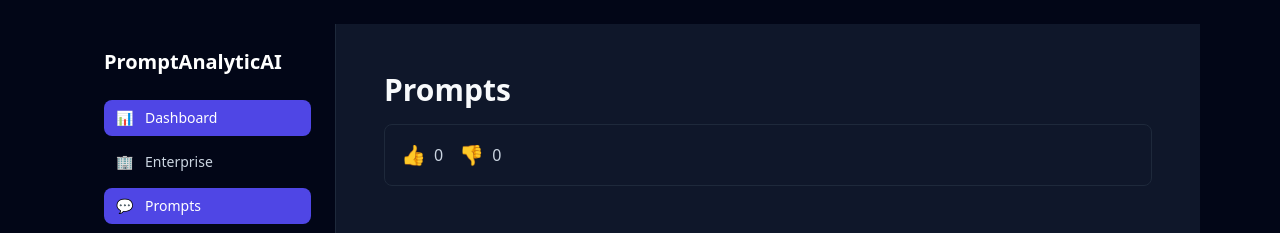
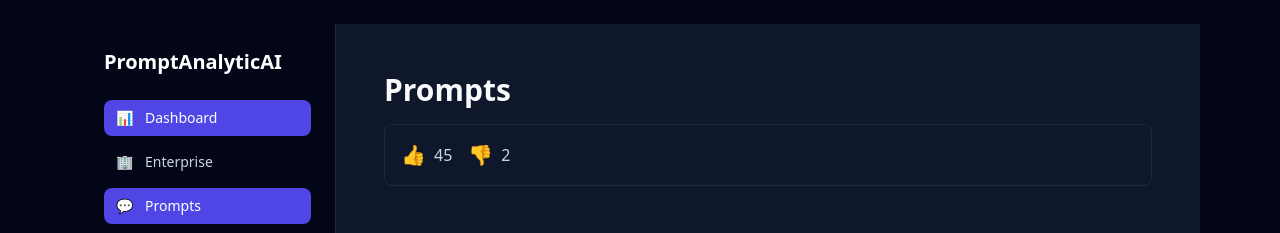
Before and after one commit to promptanalyticai-blip/promptanalyticai, a Next.js app: page /dashboard/prompts in a window 1280 px wide. Shown: the top 233 px of the page. Built offline with nearby package versions, Linux system fonts and the light colour scheme.

Commit message:
Fix Reactions props in prompts page

```diff
--- a/app/dashboard/prompts/page.tsx
+++ b/app/dashboard/prompts/page.tsx
@@ -7,7 +7,7 @@
     <div className="p-6 fade-in">
       <h1 className="text-3xl font-bold mb-4">Prompts</h1>
 
-      <Reactions reactions={["🔥", "💡", "👍"]} />
+      <Reactions likes={45} dislikes={2} />
     </div>
   );
 }
```
